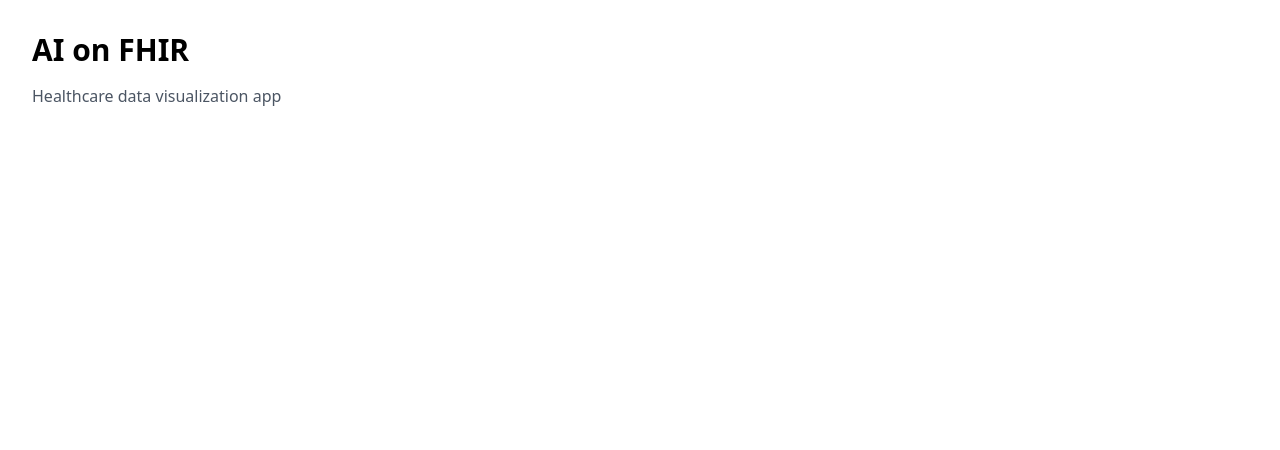
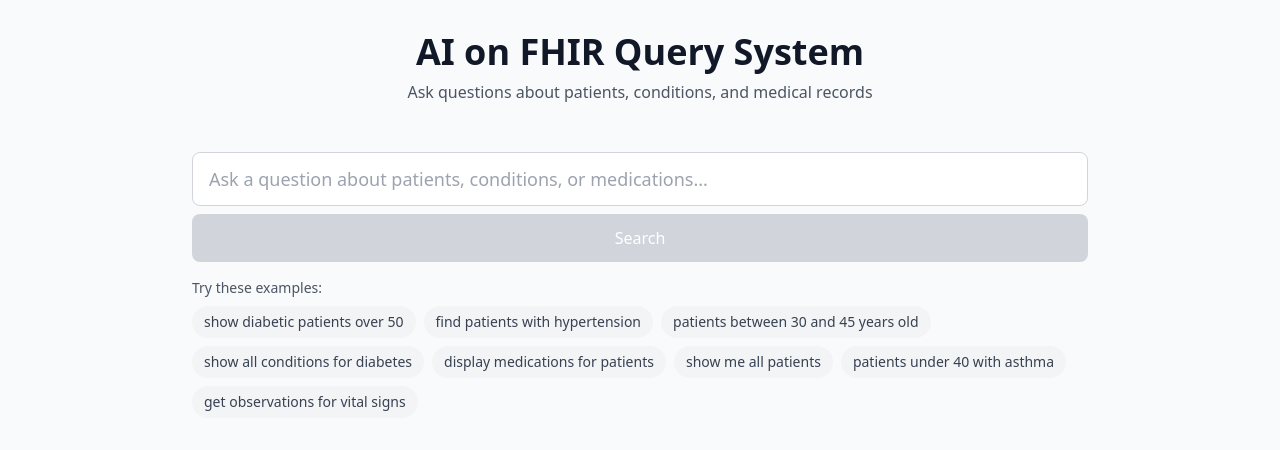
Before and after one commit to Moyowalker/onye-test, a Next.js app in the folder frontend/: page / in a window 1280 px wide. Shown: the top 450 px of the page. Built offline with nearby package versions, Linux system fonts and the light colour scheme.

Commit message:
Added query input and the auery results

```diff
--- a/frontend/src/app/page.tsx
+++ b/frontend/src/app/page.tsx
@@ -1,8 +1,79 @@
+'use client'
+
+import { useState } from 'react'
+import QueryInput from '@/components/QueryInput'
+import QueryResults from '@/components/QueryResults'
+
+interface QueryResponse {
+  query: string
+  nlp_analysis: {
+    intent: string
+    entities: any
+  }
+  fhir_response: any
+}
+
 export default function Home() {
+  const [loading, setLoading] = useState(false)
+  const [result, setResult] = useState<QueryResponse | null>(null)
+  const [error, setError] = useState<string | null>(null)
+
+  const handleQuery = async (query: string) => {
+    setLoading(true)
+    setError(null)
+
+    try {
+      const response = await fetch('http://localhost:8000/query', {
+        method: 'POST',
+        headers: {
+          'Content-Type': 'application/json',
+        },
+        body: JSON.stringify({ query }),
+      })
+
+      if (!response.ok) {
+        throw new Error('Failed to fetch results')
+      }
+
+      const data = await response.json()
+      setResult(data)
+    } catch (err) {
+      setError(err instanceof Error ? err.message : 'An error occurred')
+    } finally {
+      setLoading(false)
+    }
+  }
+
   return (
-    <main className="min-h-screen p-8">
-      <h1 className="text-3xl font-bold">AI on FHIR</h1>
-      <p className="mt-4 text-gray-600">Healthcare data visualization app</p>
-    </main>
+    <div className="min-h-screen bg-gray-50">
+      <div className="container mx-auto px-4 py-8">
+        <header className="text-center mb-12">
+          <h1 className="text-4xl font-bold text-gray-900 mb-2">
+            AI on FHIR Query System
+          </h1>
+          <p className="text-gray-600">
+            Ask questions about patients, conditions, and medical records
+          </p>
+        </header>
+
+        <main className="space-y-8">
+          <QueryInput onSubmit={handleQuery} loading={loading} />
+
+          {error && (
+            <div className="max-w-4xl mx-auto p-4 bg-red-50 border border-red-200 rounded-lg text-red-700">
+              {error}
+            </div>
+          )}
+
+          {result && (
+            <QueryResults
+              query={result.query}
+              nlpAnalysis={result.nlp_analysis}
+              fhirResponse={result.fhir_response}
+            />
+          )}
+        </main>
+      </div>
+    </div>
   )
 }
--- /dev/null
+++ b/frontend/src/components/QueryInput.tsx
@@ -0,0 +1,85 @@
+'use client'
+
+import { useState } from 'react'
+
+interface QueryInputProps {
+  onSubmit: (query: string) => void
+  loading?: boolean
+}
+
+const SUGGESTIONS = [
+  "show diabetic patients over 50",
+  "find patients with hypertension",
+  "patients between 30 and 45 years old",
+  "show all conditions for diabetes",
+  "display medications for patients",
+  "show me all patients",
+  "patients under 40 with asthma",
+  "get observations for vital signs"
+]
+
+export default function QueryInput({ onSubmit, loading = false }: QueryInputProps) {
+  const [query, setQuery] = useState('')
+
+  const handleSubmit = (e: React.FormEvent) => {
+    e.preventDefault()
+    if (query.trim()) {
+      onSubmit(query.trim())
+    }
+  }
+
+  const handleSuggestionClick = (suggestion: string) => {
+    setQuery(suggestion)
+    onSubmit(suggestion)
+  }
+
+  return (
+    <div className="w-full max-w-4xl mx-auto space-y-4">
+      <form onSubmit={handleSubmit} className="space-y-2">
+        <div className="relative">
+          <input
+            type="text"
+            value={query}
+            onChange={(e) => setQuery(e.target.value)}
+            placeholder="Ask a question about patients, conditions, or medications..."
+            className="w-full px-4 py-3 text-lg border border-gray-300 rounded-lg focus:outline-none focus:ring-2 focus:ring-blue-500 focus:border-transparent"
+            disabled={loading}
+          />
+          {query && (
+            <button
+              type="button"
+              onClick={() => setQuery('')}
+              className="absolute right-3 top-1/2 transform -translate-y-1/2 text-gray-400 hover:text-gray-600"
+            >
+              ✕
+            </button>
+          )}
+        </div>
+
+        <button
+          type="submit"
+          disabled={!query.trim() || loading}
+          className="w-full px-6 py-3 bg-blue-600 text-white font-medium rounded-lg hover:bg-blue-700 disabled:bg-gray-300 disabled:cursor-not-allowed transition-colors"
+        >
+          {loading ? 'Searching...' : 'Search'}
+        </button>
+      </form>
+
+      <div className="space-y-2">
+        <p className="text-sm text-gray-600">Try these examples:</p>
+        <div className="flex flex-wrap gap-2">
+          {SUGGESTIONS.map((suggestion, index) => (
+            <button
+              key={index}
+              onClick={() => handleSuggestionClick(suggestion)}
+              disabled={loading}
+              className="px-3 py-1.5 text-sm bg-gray-100 text-gray-700 rounded-full hover:bg-gray-200 disabled:opacity-50 disabled:cursor-not-allowed transition-colors"
+            >
+              {suggestion}
+            </button>
+          ))}
+        </div>
+      </div>
+    </div>
+  )
+}
--- /dev/null
+++ b/frontend/src/components/QueryResults.tsx
@@ -0,0 +1,143 @@
+'use client'
+
+interface Patient {
+  id: string
+  name: Array<{ text: string }>
+  gender: string
+  birthDate: string
+  extension: Array<{ valueInteger: number }>
+}
+
+interface Condition {
+  id: string
+  subject: { display: string }
+  code: { coding: Array<{ display: string }> }
+  onsetDateTime: string
+}
+
+interface FHIREntry {
+  resource: Patient | Condition | any
+}
+
+interface QueryResultsProps {
+  query?: string
+  nlpAnalysis?: {
+    intent: string
+    entities: any
+  }
+  fhirResponse?: {
+    resourceType: string
+    total: number
+    entry?: FHIREntry[]
+  }
+}
+
+export default function QueryResults({ query, nlpAnalysis, fhirResponse }: QueryResultsProps) {
+  if (!fhirResponse) return null
+
+  const renderPatient = (patient: Patient) => (
+    <div className="p-4 border border-gray-200 rounded-lg hover:border-blue-300 transition-colors">
+      <div className="flex items-start justify-between">
+        <div>
+          <h3 className="font-semibold text-lg">{patient.name[0].text}</h3>
+          <p className="text-sm text-gray-600">ID: {patient.id}</p>
+        </div>
+        <span className="px-2 py-1 bg-blue-100 text-blue-800 text-xs rounded-full">
+          Patient
+        </span>
+      </div>
+      <div className="mt-3 space-y-1 text-sm">
+        <p><span className="font-medium">Age:</span> {patient.extension[0].valueInteger} years</p>
+        <p><span className="font-medium">Gender:</span> {patient.gender}</p>
+        <p><span className="font-medium">Birth Date:</span> {patient.birthDate}</p>
+      </div>
+    </div>
+  )
+
+  const renderCondition = (condition: Condition) => (
+    <div className="p-4 border border-gray-200 rounded-lg hover:border-red-300 transition-colors">
+      <div className="flex items-start justify-between">
+        <div>
+          <h3 className="font-semibold text-lg">{condition.code.coding[0].display}</h3>
+          <p className="text-sm text-gray-600">ID: {condition.id}</p>
+        </div>
+        <span className="px-2 py-1 bg-red-100 text-red-800 text-xs rounded-full">
+          Condition
+        </span>
+      </div>
+      <div className="mt-3 space-y-1 text-sm">
+        <p><span className="font-medium">Patient:</span> {condition.subject.display}</p>
+        <p><span className="font-medium">Onset:</span> {condition.onsetDateTime}</p>
+      </div>
+    </div>
+  )
+
+  const renderResource = (entry: FHIREntry) => {
+    const resource = entry.resource
+
+    switch (resource.resourceType) {
+      case 'Patient':
+        return renderPatient(resource as Patient)
+      case 'Condition':
+        return renderCondition(resource as Condition)
+      default:
+        return (
+          <div className="p-4 border border-gray-200 rounded-lg">
+            <p className="font-medium">{resource.resourceType}</p>
+            <p className="text-sm text-gray-600">ID: {resource.id}</p>
+          </div>
+        )
+    }
+  }
+
+  return (
+    <div className="w-full max-w-4xl mx-auto space-y-6">
+      {/* Query Info */}
+      <div className="bg-gray-50 p-4 rounded-lg">
+        <p className="text-sm text-gray-600">Your query:</p>
+        <p className="font-medium">{query}</p>
+        {nlpAnalysis && (
+          <div className="mt-2 flex gap-4 text-xs text-gray-600">
+            <span>Intent: <span className="font-medium text-blue-600">{nlpAnalysis.intent}</span></span>
+            {nlpAnalysis.entities.age_filter && (
+              <span>Age Filter: <span className="font-medium text-blue-600">
+                {JSON.stringify(nlpAnalysis.entities.age_filter)}
+              </span></span>
+            )}
+            {nlpAnalysis.entities.conditions?.length > 0 && (
+              <span>Conditions: <span className="font-medium text-blue-600">
+                {nlpAnalysis.entities.conditions.join(', ')}
+              </span></span>
+            )}
+          </div>
+        )}
+      </div>
+
+      {/* Results */}
+      <div>
+        <div className="flex items-center justify-between mb-4">
+          <h2 className="text-xl font-semibold">
+            Results ({fhirResponse.total})
+          </h2>
+          <span className="text-sm text-gray-600">
+            {fhirResponse.resourceType}
+          </span>
+        </div>
+
+        {fhirResponse.entry && fhirResponse.entry.length > 0 ? (
+          <div className="grid gap-4 md:grid-cols-2">
+            {fhirResponse.entry.map((entry, index) => (
+              <div key={index}>
+                {renderResource(entry)}
+              </div>
+            ))}
+          </div>
+        ) : (
+          <div className="text-center py-12 text-gray-500">
+            No results found
+          </div>
+        )}
+      </div>
+    </div>
+  )
+}
```
Also changed, not shown: frontend/src/components/README.md (added).
